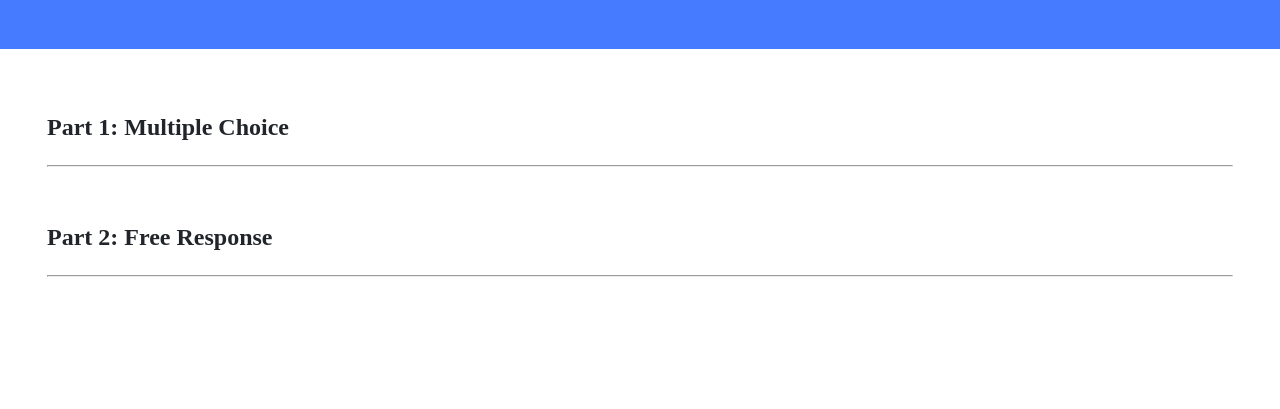
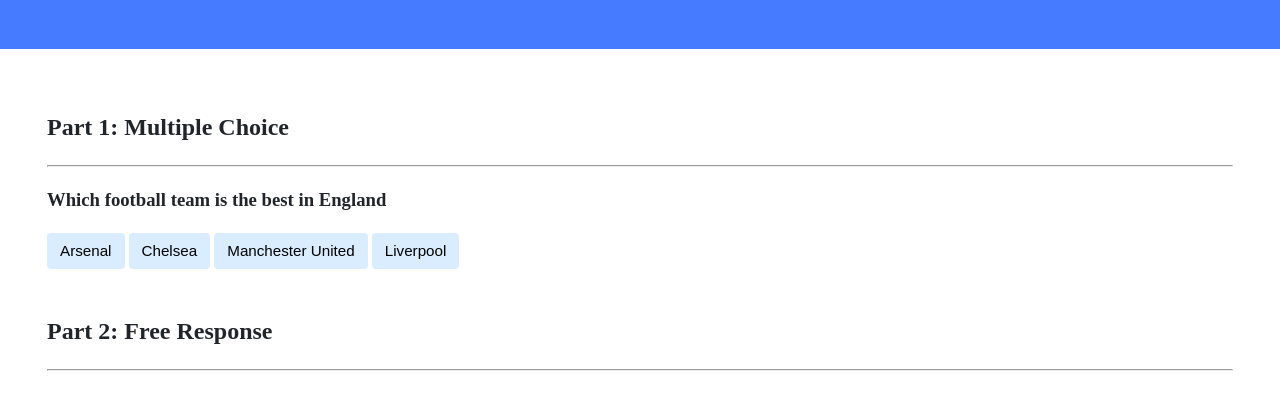
Before and after one commit to 0xUgochukwu/CS50---All-Problems-Sets-Solved, a plain HTML site: page Week 8/trivia/index.html in a window 1280 px wide. Shown: the part 151-560 px from the top of the page. Drawn offline with Linux system fonts and the light colour scheme.

Commit message:
Mon, Aug 22, 2022, 4:41 PM +00:00

```diff
--- a/Week 8/trivia/index.html
+++ b/Week 8/trivia/index.html
@@ -19,6 +19,11 @@
                 <h2>Part 1: Multiple Choice </h2>
                 <hr>
                 <!-- TODO: Add multiple choice question here -->
+                <h3>Which football team is the best in England</h3>
+                <button>Arsenal</button>
+                <button>Chelsea</button>
+                <button>Manchester United</button>
+                <button>Liverpool</button>
             </div>
 
             <div class="section">
```
